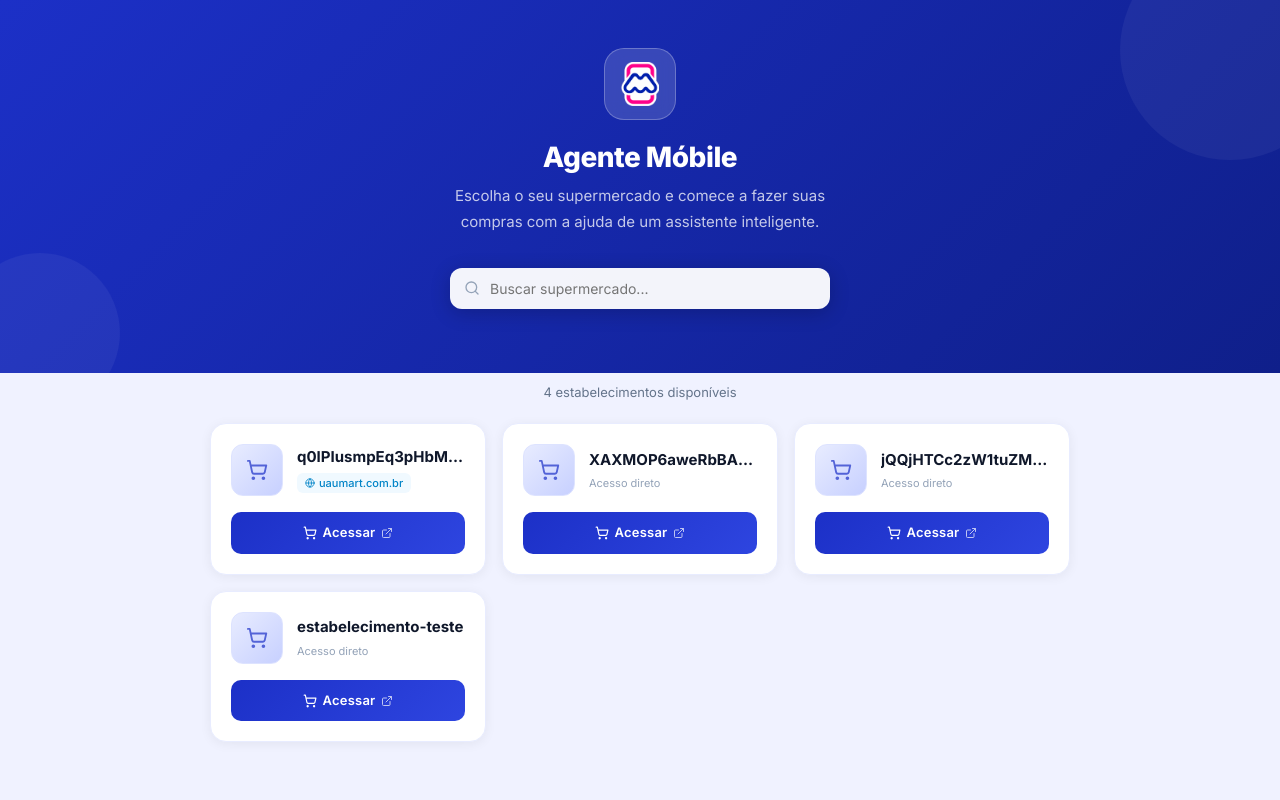
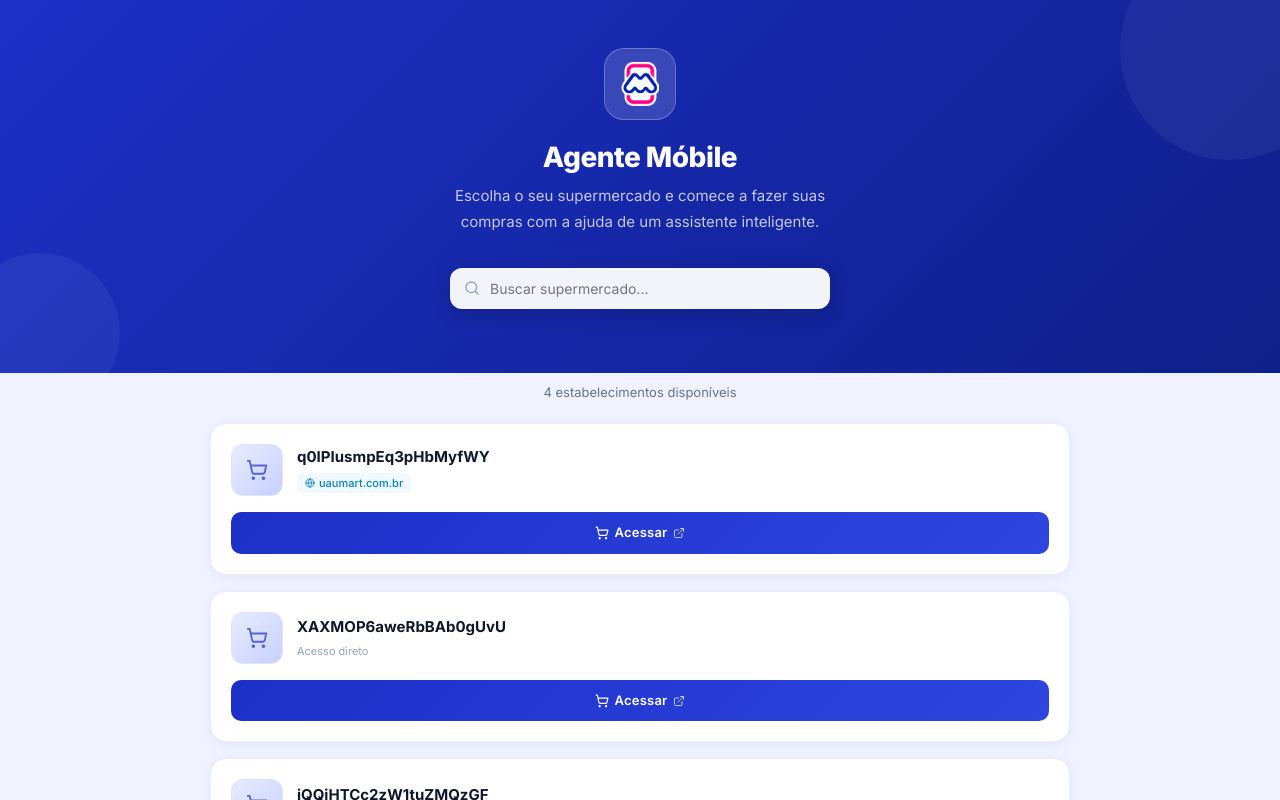
Before and after one commit to lucasmaarin/agente_mobile_mercado_web, a Next.js app: page / in a window 1280 px wide. Built offline with nearby package versions, Linux system fonts and the light colour scheme; no server answers; the database is empty.

Commit message:
Scroll estabelecimentos

```diff
--- a/src/app/page.tsx
+++ b/src/app/page.tsx
@@ -180,8 +180,8 @@ export default function HomePage() {
         )}
 
         <div style={{
-          display: "grid",
-          gridTemplateColumns: "repeat(auto-fill, minmax(260px, 1fr))",
+          display: "flex",
+          flexDirection: "column",
           gap: 16,
         }}>
           {filtrados.map(e => (
```
